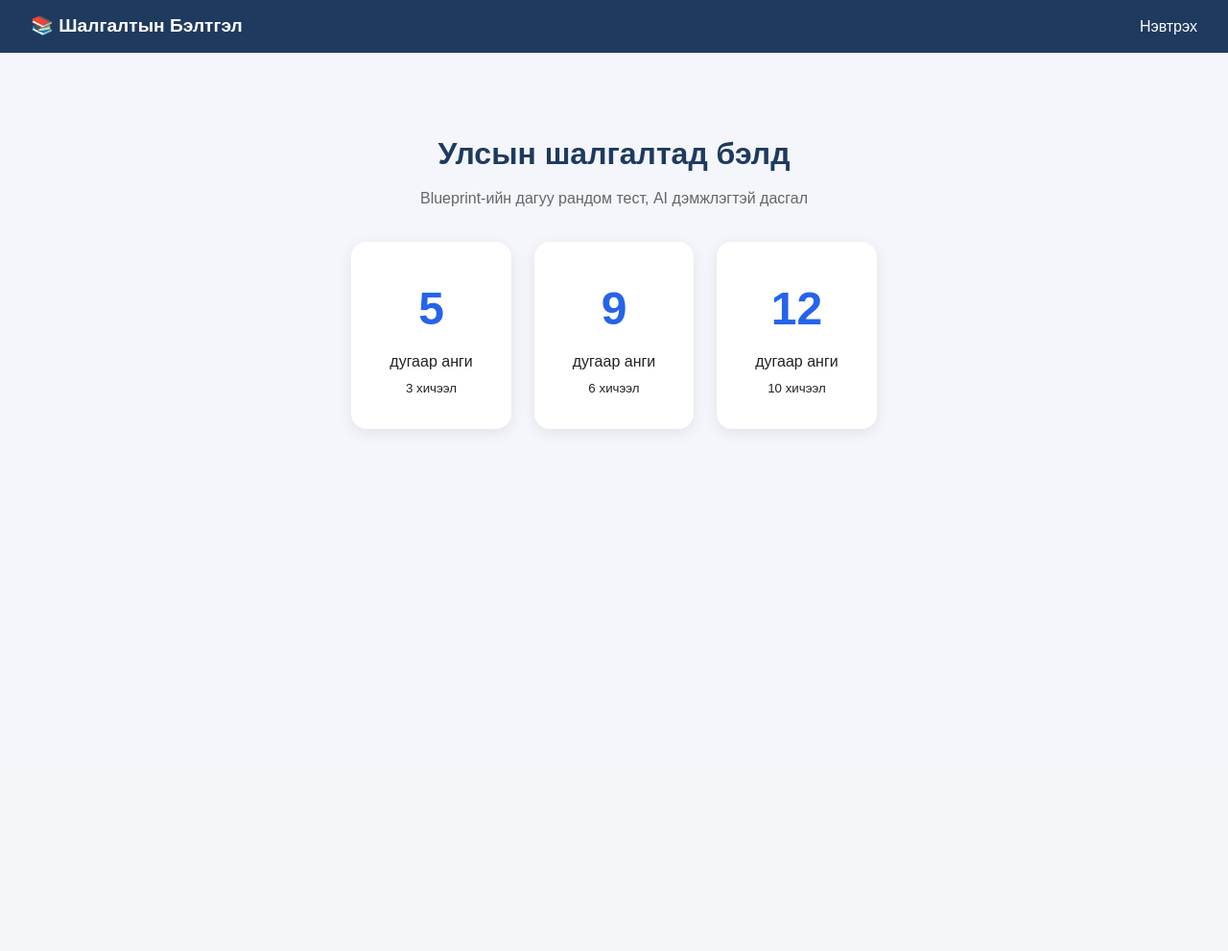
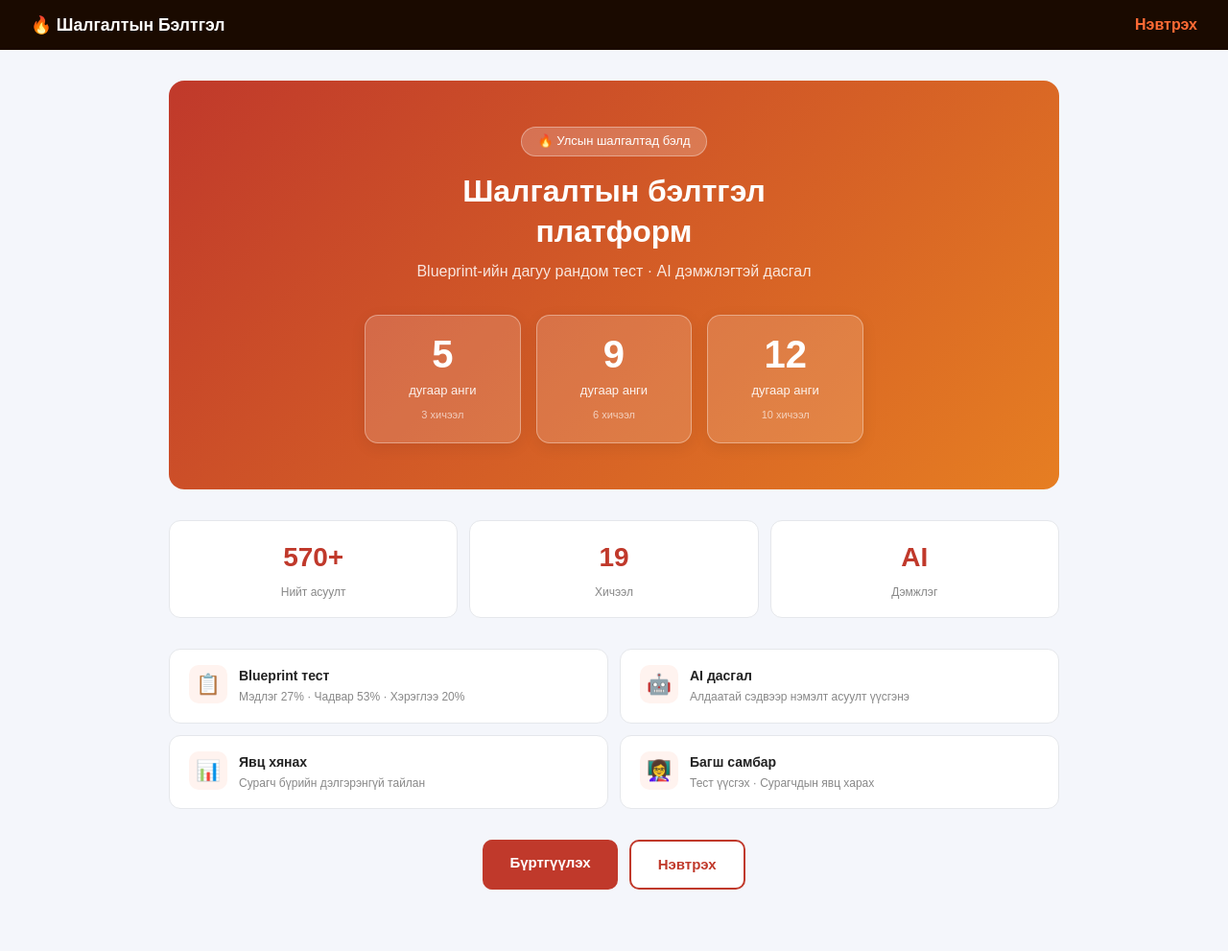
Before and after one commit to badamaa611/capstone3team, a Flask app: template templates/index.html in a window 1280 px wide. Shown: the whole page at 96% size. Before the commit the page ends 449 px from the top, so only its background shows below. Run offline with Flask 3, Linux system fonts and the light colour scheme; the template is opened without the code that fills it, so the values that code supplies are empty.

Commit message:
Update home page design red-yellow theme

```diff
--- a/api/auth_routes.py
+++ b/api/auth_routes.py
@@ -37,7 +37,7 @@ def register():
         db.session.commit()
         flash("Бүртгэл амжилттай! Нэвтэрнэ үү.", "success")
         return redirect(url_for("auth.login"))
-    return render_template("login.html")
+    return render_template("register.html")
 
 @auth_bp.route("/logout")
 @login_required
--- a/templates/index.html
+++ b/templates/index.html
@@ -6,36 +6,50 @@
   <title>Шалгалтын Бэлтгэл</title>
   <link rel="stylesheet" href="{{ url_for('static', filename='css/main.css') }}">
   <style>
-    .modal-overlay {
-      display: none; position: fixed; inset: 0;
-      background: rgba(0,0,0,0.5); z-index: 100;
-      justify-content: center; align-items: center;
-    }
+    * { box-sizing: border-box; margin: 0; padding: 0; }
+    body { font-family: Arial, sans-serif; background: #f4f6fb; color: #222; }
+    .navbar { background: #1a0a00; display: flex; justify-content: space-between; align-items: center; padding: 0.75rem 2rem; }
+    .nav-brand { font-size: 1.1rem; font-weight: bold; color: #fff; }
+    .nav-links { display: flex; gap: 1.5rem; align-items: center; }
+    .nav-links span { color: #ffd7b5; font-size: 0.9rem; }
+    .nav-links a { color: #ff6b35; text-decoration: none; font-weight: bold; }
+    .container { max-width: 960px; margin: 0 auto; padding: 2rem 1rem; }
+    .hero-section { background: linear-gradient(135deg, #C0392B 0%, #E67E22 100%); border-radius: 16px; padding: 3rem 2rem; text-align: center; margin-bottom: 2rem; }
+    .hero-badge { display: inline-block; background: rgba(255,255,255,0.2); color: #fff; font-size: 13px; padding: 4px 16px; border-radius: 20px; margin-bottom: 1rem; border: 1px solid rgba(255,255,255,0.35); }
+    .hero-title { font-size: 2rem; font-weight: bold; color: #fff; margin: 0 0 0.5rem; line-height: 1.3; }
+    .hero-sub { font-size: 1rem; color: rgba(255,255,255,0.85); margin: 0 0 2rem; }
+    .grade-grid { display: grid; grid-template-columns: repeat(3, 1fr); gap: 16px; max-width: 520px; margin: 0 auto; }
+    .grade-card { background: rgba(255,255,255,0.15); border: 1px solid rgba(255,255,255,0.35); border-radius: 14px; padding: 1.25rem 1rem; cursor: pointer; text-align: center; transition: background 0.2s, transform 0.2s; }
+    .grade-card:hover { background: rgba(255,255,255,0.28); transform: translateY(-3px); }
+    .grade-num { font-size: 2.5rem; font-weight: bold; color: #fff; display: block; line-height: 1; margin-bottom: 4px; }
+    .grade-label { font-size: 13px; color: rgba(255,255,255,0.9); display: block; }
+    .grade-count { font-size: 11px; color: rgba(255,255,255,0.65); display: block; margin-top: 2px; }
+    .stats-row { display: grid; grid-template-columns: repeat(3, 1fr); gap: 12px; margin-bottom: 2rem; }
+    .stat-card { background: #fff; border: 1px solid #e5e7eb; border-radius: 12px; padding: 1rem 1.25rem; text-align: center; }
+    .stat-num { font-size: 1.75rem; font-weight: bold; color: #C0392B; margin: 0; }
+    .stat-label { font-size: 12px; color: #888; margin: 4px 0 0; }
+    .features-grid { display: grid; grid-template-columns: repeat(2, 1fr); gap: 12px; margin-bottom: 2rem; }
+    .feature-card { background: #fff; border: 1px solid #e5e7eb; border-radius: 12px; padding: 1rem 1.25rem; display: flex; align-items: flex-start; gap: 12px; }
+    .feature-icon { width: 40px; height: 40px; border-radius: 10px; background: #fff3ef; display: flex; align-items: center; justify-content: center; flex-shrink: 0; font-size: 1.3rem; }
+    .feature-title { font-size: 14px; font-weight: bold; color: #222; margin: 0 0 2px; }
+    .feature-desc { font-size: 12px; color: #888; margin: 0; }
+    .cta-row { display: flex; gap: 12px; justify-content: center; margin-bottom: 2rem; }
+    .btn-red { background: #C0392B; color: #fff; border: none; border-radius: 10px; padding: 12px 28px; font-size: 15px; font-weight: bold; cursor: pointer; text-decoration: none; display: inline-block; }
+    .btn-red:hover { background: #a93226; }
+    .btn-outline { background: #fff; color: #C0392B; border: 2px solid #C0392B; border-radius: 10px; padding: 12px 28px; font-size: 15px; font-weight: bold; cursor: pointer; text-decoration: none; display: inline-block; }
+    .btn-outline:hover { background: #fff3ef; }
+    .modal-overlay { display: none; position: fixed; inset: 0; background: rgba(0,0,0,0.55); z-index: 100; justify-content: center; align-items: center; }
     .modal-overlay.active { display: flex; }
-    .modal {
-      background: #fff; border-radius: 16px;
-      padding: 2rem; width: 360px; max-width: 90%;
-      box-shadow: 0 8px 32px rgba(0,0,0,0.2);
-    }
-    .modal h3 { color: #1e3a5f; margin-bottom: 1.2rem; font-size: 1.2rem; }
-    .hicheel-btn {
-      display: block; width: 100%; text-align: left;
-      padding: 0.7rem 1rem; margin-bottom: 0.5rem;
-      border: 2px solid #e5e7eb; border-radius: 10px;
-      background: #f9fafb; cursor: pointer; font-size: 1rem;
-      transition: all 0.15s;
-    }
-    .hicheel-btn:hover { border-color: #2563eb; background: #eff6ff; color: #1d4ed8; }
-    .modal-close {
-      margin-top: 0.5rem; width: 100%; padding: 0.6rem;
-      border: none; border-radius: 8px; background: #e5e7eb;
-      cursor: pointer; font-size: 0.95rem;
-    }
+    .modal { background: #fff; border-radius: 16px; padding: 2rem; width: 360px; max-width: 90%; }
+    .modal h3 { color: #C0392B; margin-bottom: 1.2rem; font-size: 1.1rem; }
+    .hicheel-btn { display: block; width: 100%; text-align: left; padding: 0.7rem 1rem; margin-bottom: 0.5rem; border: 2px solid #e5e7eb; border-radius: 10px; background: #f9fafb; cursor: pointer; font-size: 0.95rem; transition: all 0.15s; }
+    .hicheel-btn:hover { border-color: #C0392B; background: #fff3ef; color: #C0392B; }
+    .modal-close { margin-top: 0.5rem; width: 100%; padding: 0.6rem; border: 1px solid #e5e7eb; border-radius: 8px; background: #f4f6fb; cursor: pointer; font-size: 0.9rem; color: #666; }
   </style>
 </head>
 <body>
   <nav class="navbar">
-    <div class="nav-brand">📚 Шалгалтын Бэлтгэл</div>
+    <div class="nav-brand">🔥 Шалгалтын Бэлтгэл</div>
     <div class="nav-links">
       {% if current_user.is_authenticated %}
         <span>{{ current_user.ner }}</span>
@@ -45,32 +59,61 @@
       {% endif %}
     </div>
   </nav>
-
   <main class="container">
-    <div class="hero">
-      <h1>Улсын шалгалтад бэлд</h1>
-      <p>Blueprint-ийн дагуу рандом тест, AI дэмжлэгтэй дасгал</p>
-      <div class="grade-cards">
+    <div class="hero-section">
+      <span class="hero-badge">🔥 Улсын шалгалтад бэлд</span>
+      <h1 class="hero-title">Шалгалтын бэлтгэл<br>платформ</h1>
+      <p class="hero-sub">Blueprint-ийн дагуу рандом тест · AI дэмжлэгтэй дасгал</p>
+      <div class="grade-grid">
         <div class="grade-card" onclick="openModal(5)">
           <span class="grade-num">5</span>
-          <span>дугаар анги</span>
-          <small>3 хичээл</small>
+          <span class="grade-label">дугаар анги</span>
+          <span class="grade-count">3 хичээл</span>
         </div>
         <div class="grade-card" onclick="openModal(9)">
           <span class="grade-num">9</span>
-          <span>дугаар анги</span>
-          <small>6 хичээл</small>
+          <span class="grade-label">дугаар анги</span>
+          <span class="grade-count">6 хичээл</span>
         </div>
         <div class="grade-card" onclick="openModal(12)">
           <span class="grade-num">12</span>
-          <span>дугаар анги</span>
-          <small>10 хичээл</small>
+          <span class="grade-label">дугаар анги</span>
+          <span class="grade-count">10 хичээл</span>
         </div>
       </div>
     </div>
+    <div class="stats-row">
+      <div class="stat-card"><p class="stat-num">570+</p><p class="stat-label">Нийт асуулт</p></div>
+      <div class="stat-card"><p class="stat-num">19</p><p class="stat-label">Хичээл</p></div>
+      <div class="stat-card"><p class="stat-num">AI</p><p class="stat-label">Дэмжлэг</p></div>
+    </div>
+    <div class="features-grid">
+      <div class="feature-card">
+        <div class="feature-icon">📋</div>
+        <div><p class="feature-title">Blueprint тест</p><p class="feature-desc">Мэдлэг 27% · Чадвар 53% · Хэрэглээ 20%</p></div>
+      </div>
+      <div class="feature-card">
+        <div class="feature-icon">🤖</div>
+        <div><p class="feature-title">AI дасгал</p><p class="feature-desc">Алдаатай сэдвээр нэмэлт асуулт үүсгэнэ</p></div>
+      </div>
+      <div class="feature-card">
+        <div class="feature-icon">📊</div>
+        <div><p class="feature-title">Явц хянах</p><p class="feature-desc">Сурагч бүрийн дэлгэрэнгүй тайлан</p></div>
+      </div>
+      <div class="feature-card">
+        <div class="feature-icon">👩‍🏫</div>
+        <div><p class="feature-title">Багш самбар</p><p class="feature-desc">Тест үүсгэх · Сурагчдын явц харах</p></div>
+      </div>
+    </div>
+    <div class="cta-row">
+      {% if current_user.is_authenticated %}
+        <a href="#" class="btn-red" onclick="openModal(12)">Тест өгөх</a>
+      {% else %}
+        <a href="{{ url_for('auth.register') }}" class="btn-red">Бүртгүүлэх</a>
+        <a href="{{ url_for('auth.login') }}" class="btn-outline">Нэвтрэх</a>
+      {% endif %}
+    </div>
   </main>
-
-  <!-- Хичээл сонгох modal -->
   <div class="modal-overlay" id="modal">
     <div class="modal">
       <h3 id="modal-title">Хичээл сонгоно уу</h3>
@@ -78,45 +121,27 @@
       <button class="modal-close" onclick="closeModal()">✕ Хаах</button>
     </div>
   </div>
-
   <script>
   const hicheelMap = {
     5:  ["Монгол хэл","Математик","Байгалийн ухаан"],
     9:  ["Монгол хэл","Математик","Физик","Хими","Биологи","Нийгмийн ухаан"],
-    12: ["Монгол хэл","Математик","Физик","Хими","Биологи",
-         "Нийгмийн ухаан","Газарзүй","Түүх","Англи хэл","Мэдээлэл зүй"]
+    12: ["Монгол хэл","Математик","Физик","Хими","Биологи","Нийгмийн ухаан","Газарзүй","Түүх","Англи хэл","Мэдээлэл зүй"]
   };
-
-  let currentAngi = null;
-
   function openModal(angi) {
-    currentAngi = angi;
-    document.getElementById("modal-title").textContent =
-      angi + "-р ангийн хичээл сонгоно уу";
+    document.getElementById("modal-title").textContent = angi + "-р ангийн хичээл сонгоно уу";
     const btns = document.getElementById("modal-buttons");
     btns.innerHTML = "";
     hicheelMap[angi].forEach(h => {
       const btn = document.createElement("button");
       btn.className = "hicheel-btn";
       btn.textContent = h;
-      btn.onclick = () => goTest(angi, h);
+      btn.onclick = () => location.href = `/test?angi=${angi}&hicheel=${encodeURIComponent(h)}`;
       btns.appendChild(btn);
     });
     document.getElementById("modal").classList.add("active");
   }
-
-  function closeModal() {
-    document.getElementById("modal").classList.remove("active");
-  }
-
-  function goTest(angi, hicheel) {
-    location.href = `/test?angi=${angi}&hicheel=${encodeURIComponent(hicheel)}`;
-  }
-
-  // Modal-ийн гадна дарвал хаах
-  document.getElementById("modal").addEventListener("click", function(e) {
-    if (e.target === this) closeModal();
-  });
+  function closeModal() { document.getElementById("modal").classList.remove("active"); }
+  document.getElementById("modal").addEventListener("click", function(e) { if (e.target === this) closeModal(); });
   </script>
 </body>
 </html>
```
Also changed, not shown: templates/register.html (+3 -15 lines).
